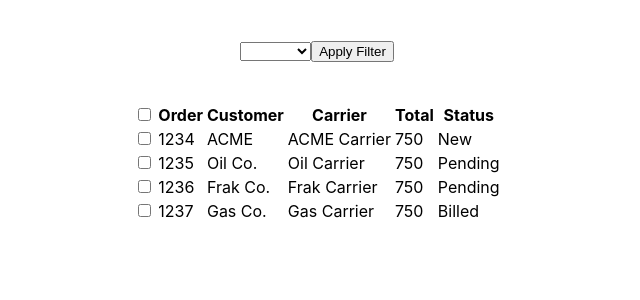
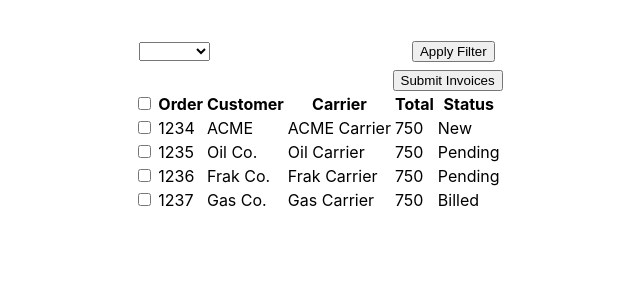
Before and after one commit to kfiggins/InvoicesDemo, a React (Create React App) app in the folder client/: page / in a window 1280 px wide. Shown: the top 300 px of the page, without its empty margins (323-963 px from the left). Built offline with nearby package versions, Linux system fonts and the light colour scheme.

Commit message:
Added button to submit Invoices

```diff
--- a/client/src/App.js
+++ b/client/src/App.js
@@ -1,14 +1,21 @@
 import React from "react";
 import styled from "styled-components";
 import { Provider } from "react-redux";
+import { toast } from "react-toastify";
+import "react-toastify/dist/ReactToastify.css";
 
 import configureStore from "./configureStore";
 
 import Filters from "./components/Filters";
 import InvoiceGrid from "./components/InvoiceGrid";
 
+// Set up toast
+toast.configure();
+
 const Wrapper = styled.div`
   padding: 2rem;
+  display: flex;
+  justify-content: center;
 `;
 
 //Initial State
@@ -68,8 +75,10 @@ function App() {
   return (
     <Provider store={store}>
       <Wrapper>
-        <Filters />
-        <InvoiceGrid />
+        <div style={{ display: "flex", flexDirection: "column" }}>
+          <Filters />
+          <InvoiceGrid />
+        </div>
       </Wrapper>
     </Provider>
   );
--- a/client/src/components/Filters.js
+++ b/client/src/components/Filters.js
@@ -6,7 +6,7 @@ import { filterOnStatus } from "../invoiceDuck";
 
 const Wrapper = styled.div`
   padding: 0.5rem;
-  justify-content: center;
+  justify-content: space-between;
   display: flex;
 `;
 
--- a/client/src/components/InvoiceGrid.js
+++ b/client/src/components/InvoiceGrid.js
@@ -3,13 +3,16 @@ import styled from "styled-components";
 import PropTypes from "prop-types";
 import { connect } from "react-redux";
 
+import { submitInvoices } from "../invoiceDuck";
+import { toast } from "react-toastify";
+
 const Wrapper = styled.div`
-  padding: 2rem;
-  justify-content: center;
-  display: flex;
+  /* padding: 2rem; */
+  /* justify-content: center; */
+  /* display: flex; */
 `;
 
-function InvoiceGrid({ invoices }) {
+function InvoiceGrid({ invoices, submitInvoicesByOrders }) {
   // TODO: Figure out a better way to initiate state
   const invoiceOrders = invoices.map(inv => inv.order);
   let newselectedInvoiceOrders = {};
@@ -37,8 +40,19 @@ function InvoiceGrid({ invoices }) {
     setSelectedInvoicesOrders(newselectedInvoiceOrders);
   };
 
+  const handleSubmitInvoices = () => {
+    const orders = Object.keys(selectedInvoicesOrders)
+      .filter(x => selectedInvoicesOrders[x] === true)
+      .map(x => parseInt(x));
+    submitInvoicesByOrders(orders);
+    toast.success("Invoice(s) have been submitted!");
+  };
+
   return (
     <Wrapper>
+      <div style={{ display: "flex", justifyContent: "flex-end" }}>
+        <button onClick={handleSubmitInvoices}>Submit Invoices</button>
+      </div>
       <table>
         <thead>
           <tr>
@@ -86,4 +100,11 @@ const mapStateToProps = state => ({
     : state.invoices
 });
 
-export default connect(mapStateToProps)(InvoiceGrid);
+const mapDispatchToProps = dispatch => ({
+  submitInvoicesByOrders: orders => dispatch(submitInvoices(orders))
+});
+
+export default connect(
+  mapStateToProps,
+  mapDispatchToProps
+)(InvoiceGrid);
```
